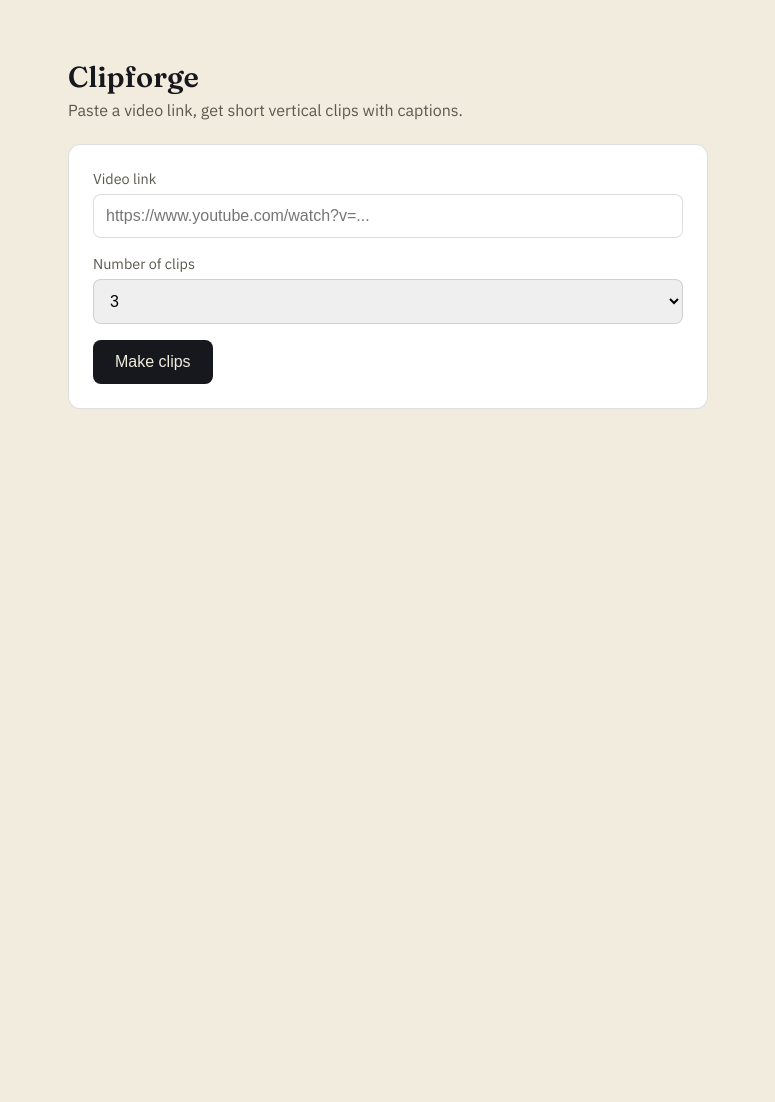
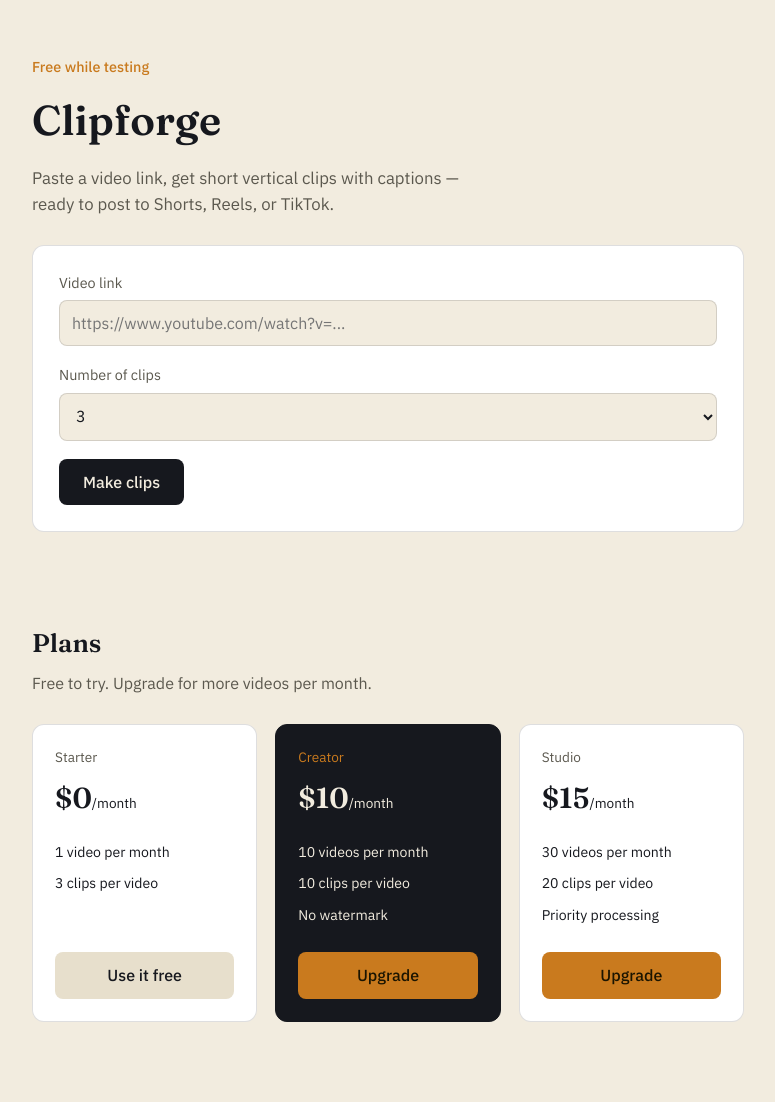
Before and after one commit to elfattahiahlam-arch/clipforge, a Flask app: page / in a window 1280 px wide. Shown: the whole page, without its empty margins (252-1027 px from the left). Before the commit the page ends 409 px from the top, so only its background shows below. Run offline with Flask 3, Linux system fonts and the light colour scheme.

Commit message:
Update index.html

```diff
--- a/templates/index.html
+++ b/templates/index.html
@@ -4,28 +4,68 @@
 <meta charset="UTF-8">
 <meta name="viewport" content="width=device-width, initial-scale=1">
 <title>Clipforge — Make clips</title>
+<link rel="preconnect" href="https://fonts.googleapis.com">
 <link href="https://fonts.googleapis.com/css2?family=Fraunces:wght@600&family=IBM+Plex+Sans:wght@400;500;600&display=swap" rel="stylesheet">
 <style>
-  :root { --bg:#F2ECDF; --panel:#fff; --text:#16181E; --muted:#5B584E; --accent:#C97A1E; --border:rgba(22,24,30,0.14); }
+  :root {
+    --bg: #F2ECDF; --bg-panel: #FFFFFF; --bg-raised: #E7DFCC;
+    --text: #16181E; --text-muted: #5B584E;
+    --accent: #C97A1E; --border: rgba(22,24,30,0.14);
+  }
   * { box-sizing: border-box; }
-  body { margin:0; background:var(--bg); color:var(--text); font-family:'IBM Plex Sans',sans-serif; padding:40px 20px; }
-  .wrap { max-width: 640px; margin: 0 auto; }
-  h1 { font-family:'Fraunces',serif; font-size: 1.8rem; margin-bottom: 6px; }
-  p.sub { color: var(--muted); margin-top: 0; }
-  form { background: var(--panel); border:1px solid var(--border); border-radius: 12px; padding: 24px; margin-top: 24px; }
-  label { font-size: 0.9rem; color: var(--muted); display:block; margin-bottom: 6px; }
-  input[type=text], select { width:100%; padding: 12px; border-radius: 8px; border:1px solid var(--border); font-size: 1rem; margin-bottom: 16px; }
-  button { background: var(--text); color: var(--bg); border:none; padding: 13px 22px; border-radius: 8px; font-size: 1rem; cursor:pointer; }
+  body { margin: 0; background: var(--bg); color: var(--text);
+    font-family: 'IBM Plex Sans', sans-serif; line-height: 1.55; }
+  h1, h2, .display { font-family: 'Fraunces', serif; font-weight: 600; margin: 0; }
+  .wrap { max-width: 760px; margin: 0 auto; padding: 56px 24px 80px; }
+
+  .eyebrow { color: var(--accent); font-weight: 500; font-size: 0.9rem; margin-bottom: 10px; }
+  h1 { font-size: clamp(2rem, 4vw, 2.6rem); }
+  p.sub { color: var(--text-muted); margin-top: 12px; font-size: 1.05rem; max-width: 46ch; }
+
+  form { background: var(--bg-panel); border: 1px solid var(--border);
+    border-radius: 12px; padding: 26px; margin-top: 28px; }
+  label { font-size: 0.9rem; color: var(--text-muted); display: block; margin-bottom: 6px; }
+  input[type=text], select { width: 100%; padding: 12px; border-radius: 8px;
+    border: 1px solid var(--border); font-size: 1rem; margin-bottom: 18px;
+    font-family: inherit; background: var(--bg); color: var(--text); }
+  button { background: var(--text); color: var(--bg); border: none;
+    padding: 13px 24px; border-radius: 8px; font-size: 1rem; cursor: pointer;
+    font-family: inherit; font-weight: 500; }
+  button:hover { background: var(--accent); color: #1a1400; }
   button:disabled { opacity: 0.6; cursor: default; }
-  #status { margin-top: 16px; font-size: 0.95rem; color: var(--muted); }
-  .clip { margin-top: 20px; }
-  video { width: 100%; max-width: 260px; border-radius: 10px; border:1px solid var(--border); }
+
+  #status { margin-top: 16px; font-size: 0.95rem; color: var(--text-muted); }
+  .clips { display: grid; grid-template-columns: repeat(auto-fill, minmax(150px,1fr));
+    gap: 16px; margin-top: 20px; }
+  .clip p { font-size: 0.85rem; color: var(--text-muted); margin: 0 0 6px; }
+  video { width: 100%; border-radius: 10px; border: 1px solid var(--border); }
+
+  section.plans { margin-top: 72px; }
+  .plans-head { margin-bottom: 28px; }
+  .plans-head h2 { font-size: 1.6rem; }
+  .plans-head p { color: var(--text-muted); margin-top: 8px; }
+  .plan-grid { display: grid; grid-template-columns: repeat(3, 1fr); gap: 18px; }
+  .plan { background: var(--bg-panel); border: 1px solid var(--border);
+    border-radius: 12px; padding: 22px; display: flex; flex-direction: column; }
+  .plan.featured { background: var(--text); color: var(--bg); border-color: var(--text); }
+  .plan-name { font-size: 0.85rem; color: var(--text-muted); }
+  .plan.featured .plan-name { color: var(--accent); }
+  .plan-price { font-family: 'Fraunces', serif; font-size: 1.8rem; margin-top: 8px; }
+  .plan-price span { font-family: 'IBM Plex Sans'; font-size: 0.85rem; font-weight: 400; }
+  .plan ul { list-style: none; padding: 0; margin: 16px 0 20px; font-size: 0.88rem; }
+  .plan li { padding: 5px 0; }
+  .plan a.btn { margin-top: auto; text-align: center; text-decoration: none;
+    padding: 11px; border-radius: 8px; background: var(--accent); color: #1a1400;
+    font-weight: 500; }
+  .plan.featured a.btn { background: var(--accent); }
+  @media (max-width: 640px) { .plan-grid { grid-template-columns: 1fr; } }
 </style>
 </head>
 <body>
 <div class="wrap">
+  <div class="eyebrow">Free while testing</div>
   <h1>Clipforge</h1>
-  <p class="sub">Paste a video link, get short vertical clips with captions.</p>
+  <p class="sub">Paste a video link, get short vertical clips with captions — ready to post to Shorts, Reels, or TikTok.</p>
 
   <form id="clipForm">
     <label for="url">Video link</label>
@@ -41,7 +81,51 @@
   </form>
 
   <div id="status"></div>
-  <div id="results"></div>
+  <div class="clips" id="results"></div>
+
+  <!--
+    PRICING SECTION — connect Stripe Payment Links here.
+    1. Go to dashboard.stripe.com, create a free account.
+    2. Go to "Payment Links" -> create one for $10/month (Creator) and one for $15/month (Studio).
+    3. Copy each link and paste it into the href="" spots below, replacing PASTE_CREATOR_LINK_HERE and PASTE_STUDIO_LINK_HERE.
+  -->
+  <section class="plans">
+    <div class="plans-head">
+      <h2>Plans</h2>
+      <p>Free to try. Upgrade for more videos per month.</p>
+    </div>
+    <div class="plan-grid">
+      <div class="plan">
+        <div class="plan-name">Starter</div>
+        <div class="plan-price">$0<span>/month</span></div>
+        <ul>
+          <li>1 video per month</li>
+          <li>3 clips per video</li>
+        </ul>
+        <a class="btn" href="#clipForm" style="background:var(--bg-raised); color:var(--text);">Use it free</a>
+      </div>
+      <div class="plan featured">
+        <div class="plan-name">Creator</div>
+        <div class="plan-price">$10<span>/month</span></div>
+        <ul>
+          <li>10 videos per month</li>
+          <li>10 clips per video</li>
+          <li>No watermark</li>
+        </ul>
+        <a class="btn" href="PASTE_CREATOR_LINK_HERE">Upgrade</a>
+      </div>
+      <div class="plan">
+        <div class="plan-name">Studio</div>
+        <div class="plan-price">$15<span>/month</span></div>
+        <ul>
+          <li>30 videos per month</li>
+          <li>20 clips per video</li>
+          <li>Priority processing</li>
+        </ul>
+        <a class="btn" href="PASTE_STUDIO_LINK_HERE">Upgrade</a>
+      </div>
+    </div>
+  </section>
 </div>
 
 <script>
```
